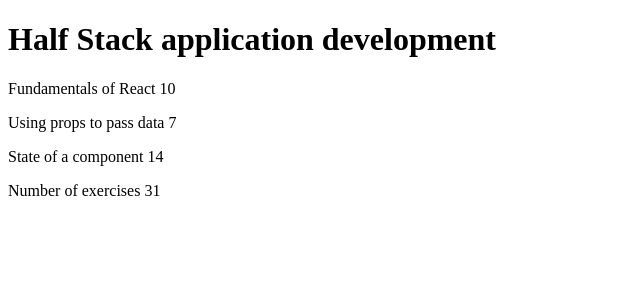
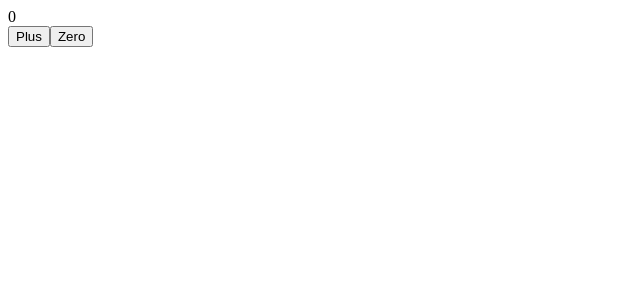
Before and after one commit to mstath1s/part1, a React (Create React App) app: page / in a window 1280 px wide. Shown: the top 300 px of the page, without its empty margins (0-640 px from the left). Built offline with nearby package versions, Linux system fonts and the light colour scheme.

Commit message:
Event handling  button to increase& reset counter

```diff
--- a/src/App.js
+++ b/src/App.js
@@ -1,4 +1,5 @@
 
+import { useState } from 'react';
 import './App.css';
 
 const Header = (props) => {
@@ -54,14 +55,30 @@
     ]
   }
 
-
+  const [counter, setCounter] = useState(0)
+  const handleClick = () => {
+    console.log('clicked')
+  }
+  // setTimeout(
+  //   () => setCounter(counter + 1),
+  //   1000
+  // )
+  console.log('rendering...', counter)
   return (
     <div>
-      <Header course={course.name} />
-      <Content parts={course.parts} />
-      <Total exercise={course.parts} />
-
+      <div>{counter}</div>
+      <button onClick={()=>setCounter(counter+1)}>
+        Plus
+      </button>
+      <button onClick={()=>setCounter(0)}>
+        Zero
+      </button>
     </div>
+    // <div>
+    //   <Header course={course.name} />
+    //   <Content parts={course.parts} />
+    //   <Total exercise={course.parts} />
+    // </div>
   )
 }
 
```
